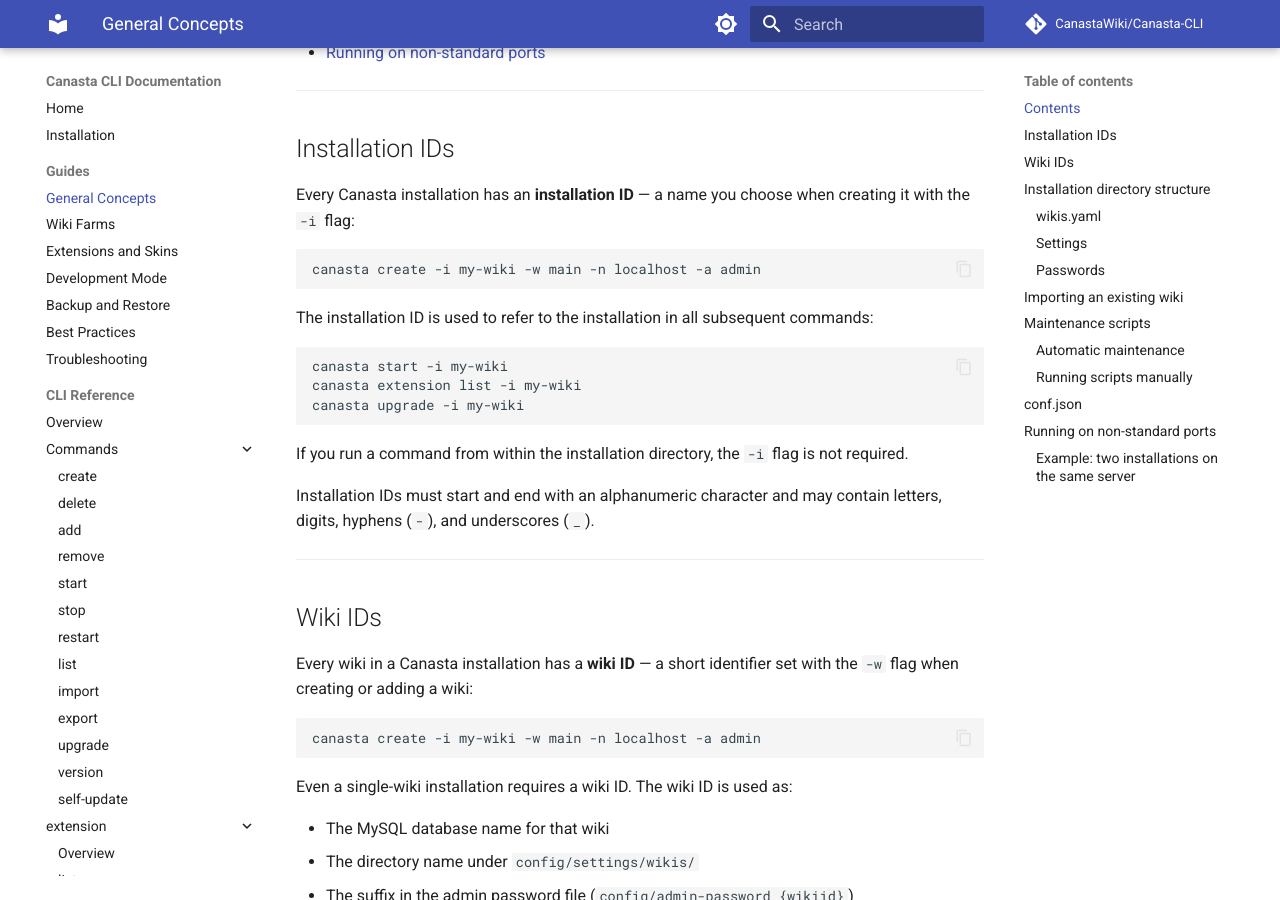
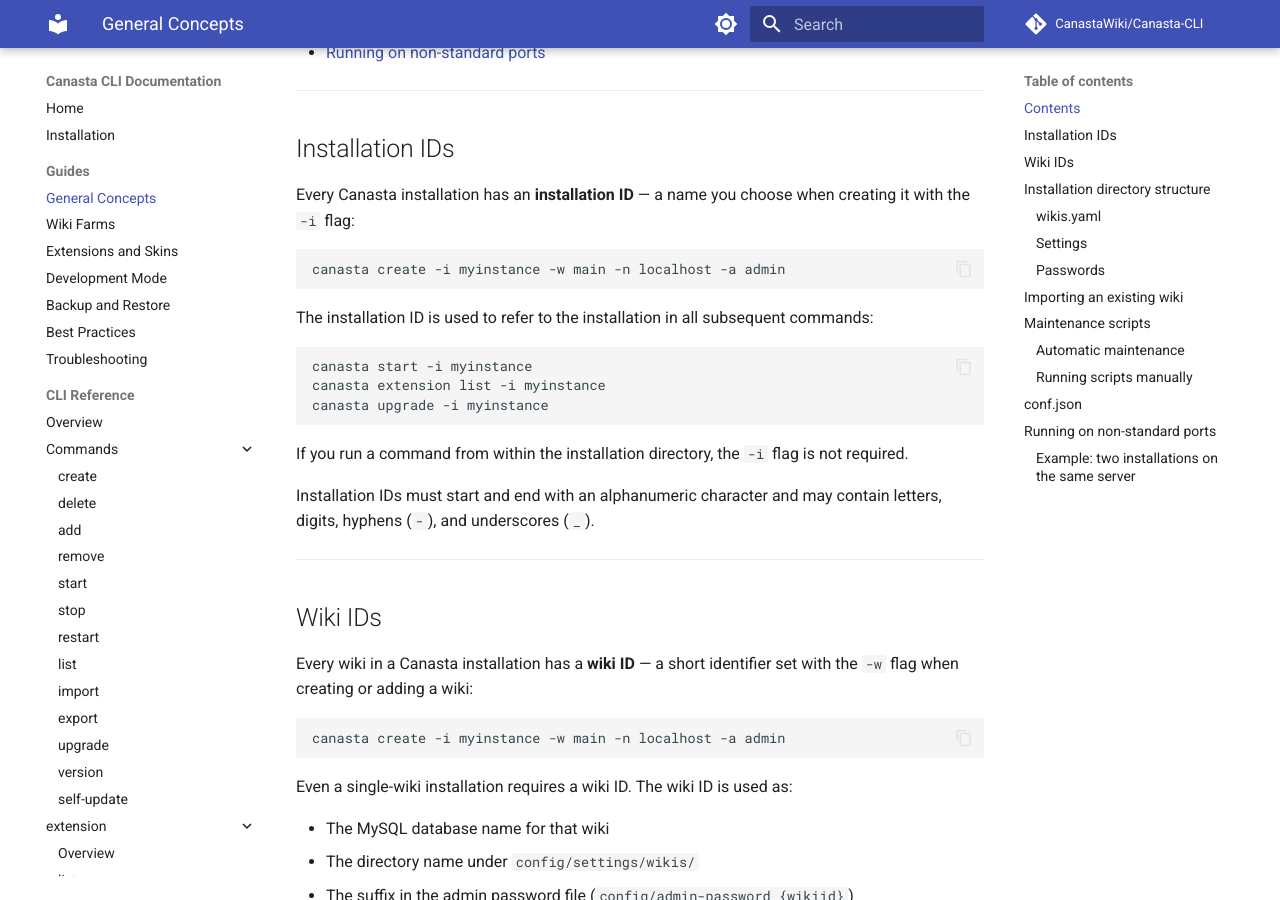
Before and after one commit to CanastaWiki/Canasta-CLI, an MkDocs documentation site: the page built from docs/guide/general-concepts.md, in a window 1280 px wide and 900 px high, scrolled down 551 px. Built offline with MkDocs 1.6.1 and Material for MkDocs 9.7.7, drawn with Linux system fonts in a browser that asks for light colours; comment, search, counter and statistics services are not loaded; some of the changed text lies outside the part shown.

Commit message:
Use myinstance for instance ID examples instead of my-wiki

````diff
--- a/docs/guide/general-concepts.md
+++ b/docs/guide/general-concepts.md
@@ -21,15 +21,15 @@
 Every Canasta installation has an **installation ID** — a name you choose when creating it with the `-i` flag:
 
 ```bash
-canasta create -i my-wiki -w main -n localhost -a admin
+canasta create -i myinstance -w main -n localhost -a admin
 ```
 
 The installation ID is used to refer to the installation in all subsequent commands:
 
 ```bash
-canasta start -i my-wiki
-canasta extension list -i my-wiki
-canasta upgrade -i my-wiki
+canasta start -i myinstance
+canasta extension list -i myinstance
+canasta upgrade -i myinstance
 ```
 
 If you run a command from within the installation directory, the `-i` flag is not required.
@@ -43,7 +43,7 @@
 Every wiki in a Canasta installation has a **wiki ID** — a short identifier set with the `-w` flag when creating or adding a wiki:
 
 ```bash
-canasta create -i my-wiki -w main -n localhost -a admin
+canasta create -i myinstance -w main -n localhost -a admin
 ```
 
 Even a single-wiki installation requires a wiki ID. The wiki ID is used as:
@@ -128,13 +128,13 @@
 To migrate an existing MediaWiki installation into Canasta, prepare a database dump (`.sql` or `.sql.gz` file) and pass it with the `-d` flag:
 
 ```bash
-canasta create -i my-wiki -w main -n localhost -d ./backup.sql.gz -a admin
+canasta create -i myinstance -w main -n localhost -d ./backup.sql.gz -a admin
 ```
 
 You can also provide a per-wiki settings file and an environment file with password overrides:
 
 ```bash
-canasta create -i my-wiki -w main -n localhost -d ./backup.sql.gz -l ./my-settings.php -e ./custom.env -a admin
+canasta create -i myinstance -w main -n localhost -d ./backup.sql.gz -l ./my-settings.php -e ./custom.env -a admin
 ```
 
 The `-l` flag (`--wiki-settings`) copies the specified file to `config/settings/wikis/{wiki-id}/`, preserving the filename. Use it to bring over custom settings from an existing wiki.
@@ -142,7 +142,7 @@
 To import a database into an additional wiki in an existing installation, use `canasta add` with the `--database` flag:
 
 ```bash
-canasta add -i my-wiki -w docs -u example.com/docs -d ./docs-backup.sql.gz -a admin
+canasta add -i myinstance -w docs -u example.com/docs -d ./docs-backup.sql.gz -a admin
 ```
 
 See the [CLI Reference](../cli/canasta_create.md) for the full list of flags.
@@ -186,9 +186,9 @@
 {
   "Orchestrators": {},
   "Installations": {
-    "my-wiki": {
-      "Id": "my-wiki",
-      "Path": "/home/user/my-wiki",
+    "myinstance": {
+      "Id": "myinstance",
+      "Path": "/home/user/myinstance",
       "Orchestrator": "compose"
     }
   }
````
Also changed, not shown: docs/guide/backup.md (+1 -1 lines), docs/guide/best-practices.md (+3 -3 lines), docs/index.md (+1 -1 lines).
